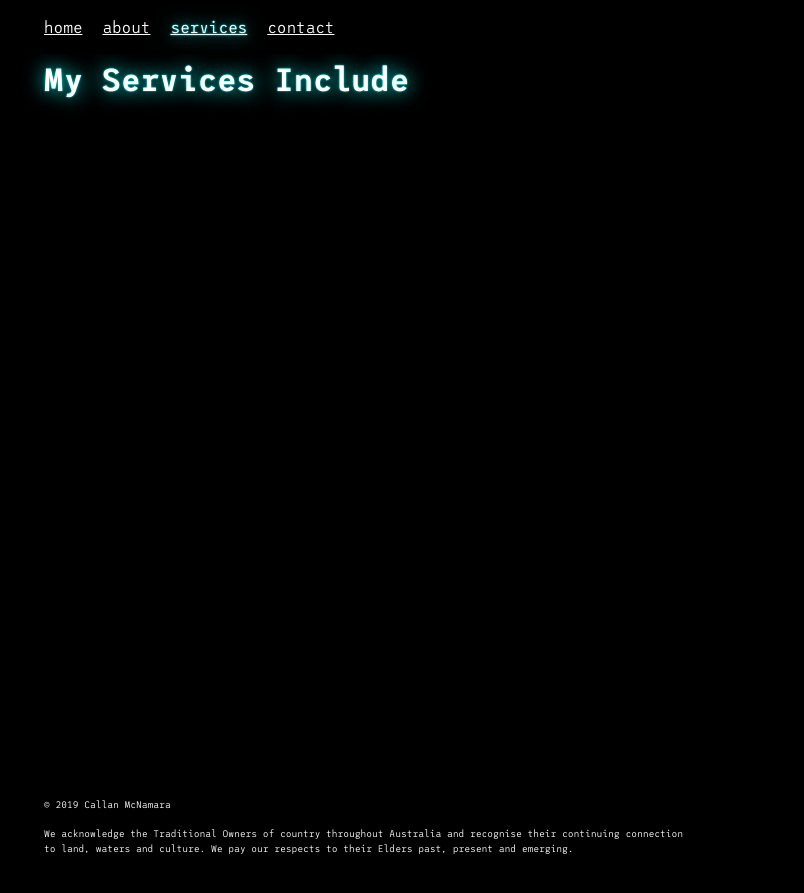
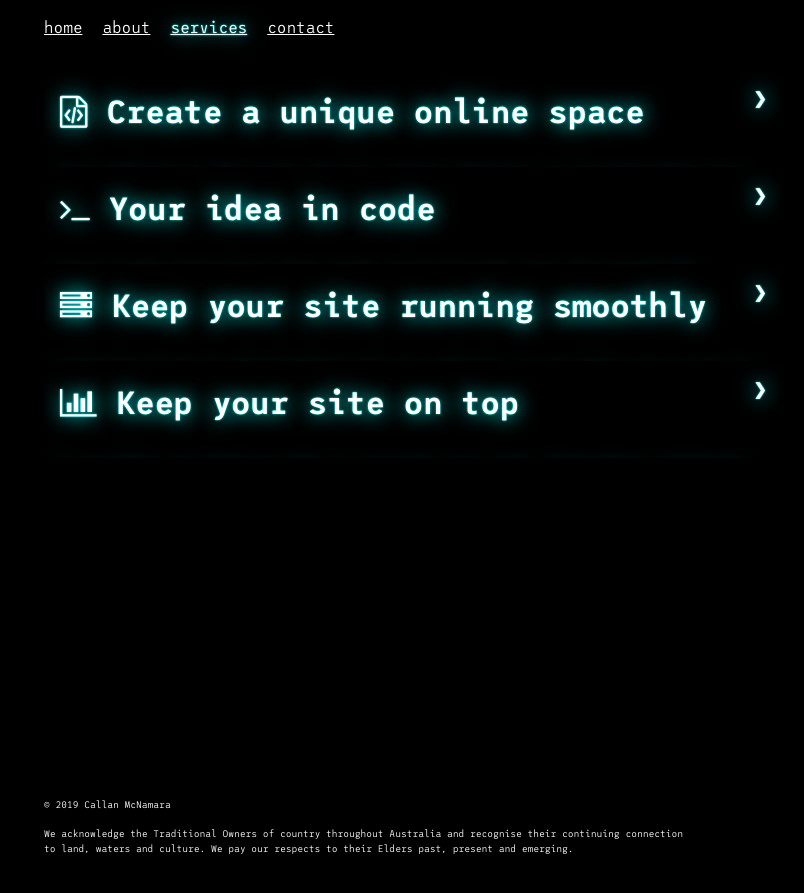
Before and after one commit to cannedmoose/uuspace, a Jekyll site: the page built from services.html, in a window 1280 px wide. Shown: the top 893 px of the page, without its empty margins (16-820 px from the left). Built offline with Jekyll 4.4.1, drawn with Linux system fonts in a browser that asks for light colours.

Commit message:
Move services to single page, add accordian

```diff
--- a/TODO.txt
+++ b/TODO.txt
@@ -1,7 +1,6 @@
 P1 tweak home page text appearence, should be faster for everything (complete in like a second)
 P1 favicon
-P1 Fill out services, maybe have a drop down menu? would make the mobile header harder...
 P1 LOAD BARRIER... wait for fonts to load before we show anything...
-P1 add symbols to the services
 P2 GLowing font, make fonts actually glow...
-P2 tweak refresh position
+P2 tweak refresh button position
+P3 CLEANUP
--- a/_config.yml
+++ b/_config.yml
@@ -24,6 +24,6 @@ markdown: kramdown
 header_pages:
   - index.html
   - about.md
-  - services.md
+  - services.html
   - portfolio.md
   - contact.md
--- a/_sass/_layout.scss
+++ b/_sass/_layout.scss
@@ -24,6 +24,7 @@
 
 .refresh {
   @extend %neon-glow;
+  text-align: right;
 }
 
 .flashinganim {
@@ -38,16 +39,19 @@
   animation: none;
 }
 
-.hide {
-  animation-name: fadehide;
+.fadein {
+  animation-name: show;
   animation-duration: 0.5s;
   animation-iteration-count: 1;
   animation-fill-mode: forwards;
 }
 
-@keyframes fadehide {
+@keyframes show {
+  0% {
+    opacity: 0;
+  }
   100% {
-    opacity: 0;
+    opacity: 1;
   }
 }
 
@@ -130,23 +134,13 @@
   fill: white;
 }
 
-.service {
-  display: grid;
-  grid: auto-flow / 1fr 1fr;
-}
-
-.service * {
-  text-align: left;
-  padding: $spacing-unit;
-}
-
 .glow {
   @extend %neon-glow;
 }
 
 .demo-icon {
   font-family: "icons";
-  font-size: 1.5em;
+  width: 1.5em;
   cursor: pointer;
 }
 
@@ -244,3 +238,66 @@
   opacity: 0;
   margin-left: 0.1em;
 }
+.accordians {
+  //border-radius: 8px;
+  overflow: hidden;
+  //box-shadow: 0 0px 1000px 1px aqua;
+  margin-top: 1em;
+}
+
+.accordian {
+  width: 100%;
+  overflow: hidden;
+  &-label {
+    display: flex;
+    justify-content: space-between;
+    padding: 1em;
+    font-weight: bold;
+    cursor: pointer;
+    /* Icon */
+    &:hover {
+      //box-shadow: 0 0px 1px 10px aqua;
+    }
+    &::after {
+      content: "\276F";
+      width: 1em;
+      height: 1em;
+      text-align: center;
+      transition: all 0.35s;
+    }
+  }
+  &-content {
+    max-height: 0;
+    padding: 0 1em;
+    transition: all 0.35s;
+  }
+  &-close {
+    display: flex;
+    justify-content: flex-end;
+    padding: 1em;
+    font-size: 0.75em;
+    cursor: pointer;
+    &:hover {
+      background: darken($midnight, 10%);
+    }
+  }
+}
+
+// :checked
+input:checked {
+  + .accordian-label {
+    &::after {
+      transform: rotate(90deg);
+    }
+  }
+  ~ .accordian-content {
+    max-height: 100vh;
+    padding: 1em;
+  }
+}
+
+input {
+  position: absolute;
+  opacity: 0;
+  z-index: -1;
+}
--- a/_sass/uspace.scss
+++ b/_sass/uspace.scss
@@ -39,6 +39,8 @@ $content-width: 800px !default;
 $on-palm: 600px !default;
 $on-laptop: 800px !default;
 
+$midnight: grey !default;
+
 // Use media queries like this:
 // @include media-query($on-palm) {
 //   .wrapper {
--- /dev/null
+++ b/services.html
@@ -0,0 +1,109 @@
+---
+layout: default
+title: services
+---
+
+<script>
+	window.onload = function () {
+		let params = new URLSearchParams(document.location.search.substring(1));
+		let service = params.get("service");
+
+		if (service) {
+			document.querySelector("#" + service).checked = true;
+		}
+	}
+</script>
+<div class="accordians">
+	<div class="accordian">
+		<input type="radio" name="service" id="website" />
+		<label class="accordian-label" for="website">
+			<h1><span class="demo-icon">&#xf1c9;</span> Create a unique online space</h1>
+		</label>
+		<div class="accordian-content">
+			Your website is the start of your online identity, I can help make sure it represents who you
+			are.
+
+			<h2>Tweaks to existing sites</h2>
+
+			Your site doesn't quite look right? I can fix that. Whether it's a Shopify Storefront,
+			WordPress
+			blog or an original creation my indepth knowledge of Python, PHP, HTML, CSS and Javascript
+			make
+			any changes a breeze.
+
+			<h2>Design and Development</h2>
+
+			Want an online presence that's different? I can create it. Make a unique hook that is on brand
+			and makes an impression for your visitors.
+		</div>
+	</div>
+	<div class="accordian">
+		<input type="radio" name="service" id="webapp" />
+		<label class="accordian-label" for="webapp">
+			<h1><span class="demo-icon">&#xf120;</span> Your idea in code</h1>
+		</label>
+		<div class="accordian-content">
+			Have a web application that needs to be brought into the world? My experience with fullstack
+			development can help realize your vision from start to finish.
+
+			<h2>Prototyping and MVP</h2>
+
+			Turn your idea into a slick prototype that will turn heads. I will work with you to refine
+			your
+			idea into an MVP that works great on the mobile and desktop web.
+
+			<h2>Ongoing Development</h2>
+
+			As your ideas evolves so should your app! I can provide ongoing development for features and
+			functionality to keep you and your users happy.
+
+		</div>
+	</div>
+	<div class="accordian">
+		<input type="radio" name="service" id="infra" />
+		<label class="accordian-label" for="infra">
+			<h1><span class="demo-icon">&#xf233;</span> Keep your site running smoothly</h1>
+		</label>
+		<div class="accordian-content">
+			Infrastructure is the backbone of your website. I can make sure yours is sustainably
+			fulfilling
+			your needs.
+
+			<h2>Domain management and hosting</h2>
+
+			Need a new domain or to tweak your DNS settings? Domain management is simple until it isn't. I
+			can help you navigate setting up a new domain, email, configuring subdomains and site
+			verifications or even switch hosting no matter who your registerer is.
+
+			<h2>Database update, migration and export</h2>
+
+			I have years of experience in traditional relational databases (MySQL, PostgreSQL) and NoSQL
+			datastores (MongoDB, Redis). I can help setup, transfer, maintain and extract value from your
+			data.
+
+		</div>
+	</div>
+	<div class="accordian">
+		<input type="radio" name="service" id="seo" />
+		<label class="accordian-label" for="seo">
+			<h1><span class="demo-icon">&#xe802;</span> Keep your site on top</h1>
+		</label>
+		<div class="accordian-content">
+			I can help you find out who is visiting your site, from where and bring in new visitors.
+
+			<h2>SEO</h2>
+
+			Want to increase your search rank but don't know where to start? I can make sure your pages
+			are
+			optimized for search engines and give you the tools to keep track of where your customers are
+			coming from.
+
+			<h2>Analytics</h2>
+
+			Want to know what people are doing on your site? I can set up an analytics dashboard so you
+			can
+			gain key insights into how people interact with your site.
+
+		</div>
+	</div>
+</div>
--- a/services.md
+++ /dev/null
@@ -1,6 +0,0 @@
----
-layout: default
-title: services
----
-
-# My Services Include
```
Also changed, not shown: analytics.md (deleted, +0 -15 lines), index.html (+16 -7 lines), infra.md (deleted, +0 -15 lines), web-app.md (deleted, +0 -15 lines), web-site.md (deleted, +0 -15 lines).
